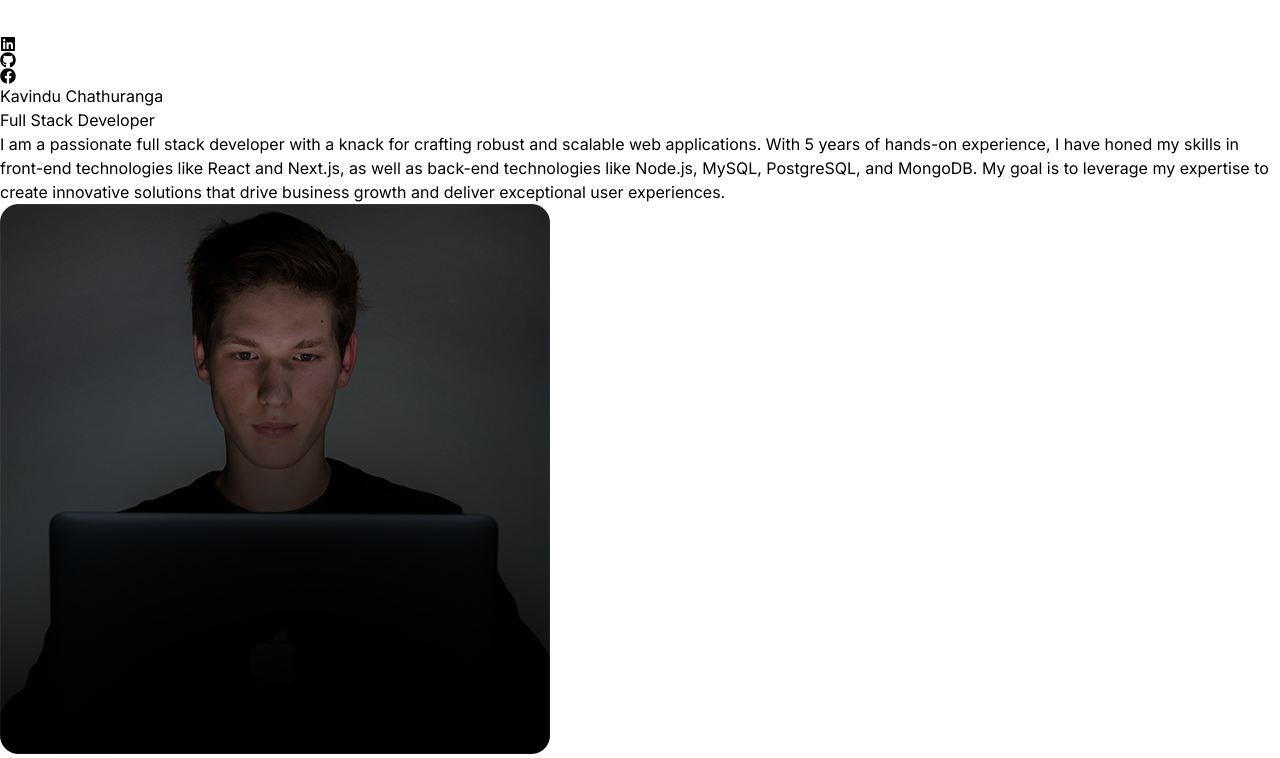
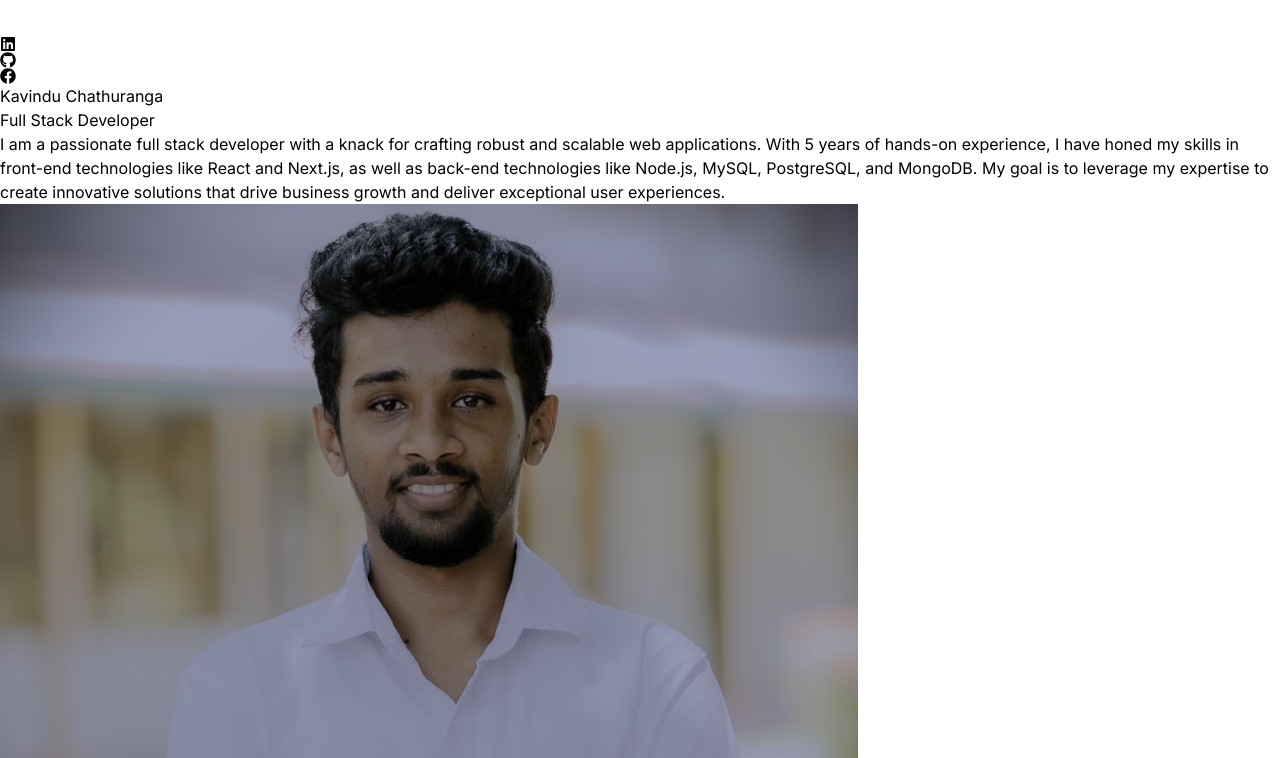
Before and after one commit to KChathuranga/kavindu-chathuranga, a React (Vite) app: page / in a window 1280 px wide. Shown: the top 758 px of the page. Built offline with nearby package versions, Linux system fonts and the light colour scheme.

Commit message:
change the profile image

```diff
--- a/src/components/Hero.jsx
+++ b/src/components/Hero.jsx
@@ -1,5 +1,5 @@
 import { HERO_CONTENT } from "../constants"
-import profilePicture from "../assets/kevinRushProfile.png"
+import profilePicture from "../assets/kavinduProfile.jpg"
 import { motion } from "framer-motion"
 
 const container = (delay) => ({
@@ -44,6 +44,7 @@ const Hero = () => {
                   initial={{x: 100, opacity: 0}}
                   animate={{x: 0, opacity: 1}}
                   transition={{duration: 1, delay:1.2}}
+                  className="width:50%;height:50% border-b rounded-2xl"
                   src={profilePicture}
                   alt="Kavindu Chathuranga" />
             </div>
```
Also changed, not shown: src/assets/kavinduProfile.jpg (added).
